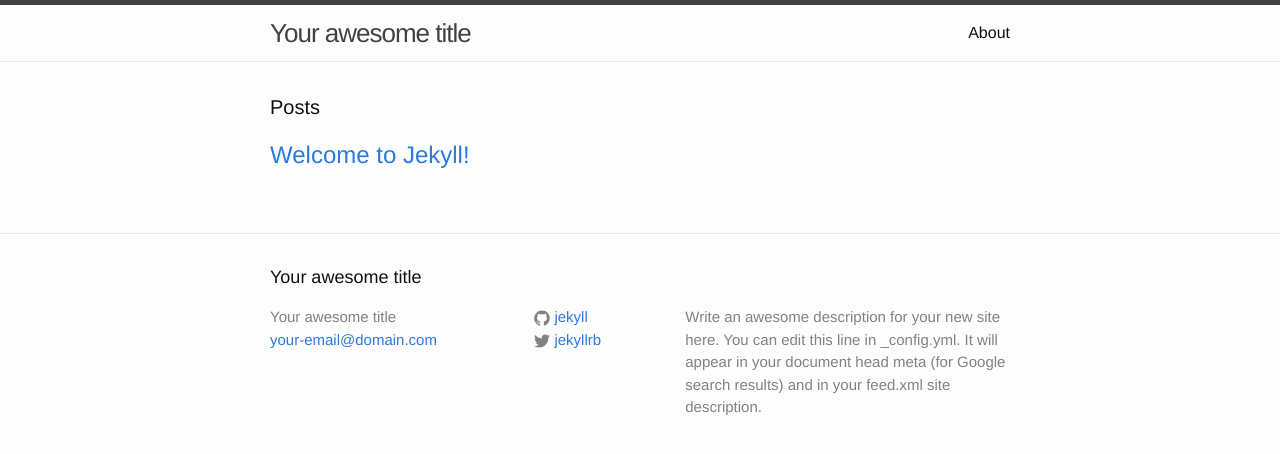
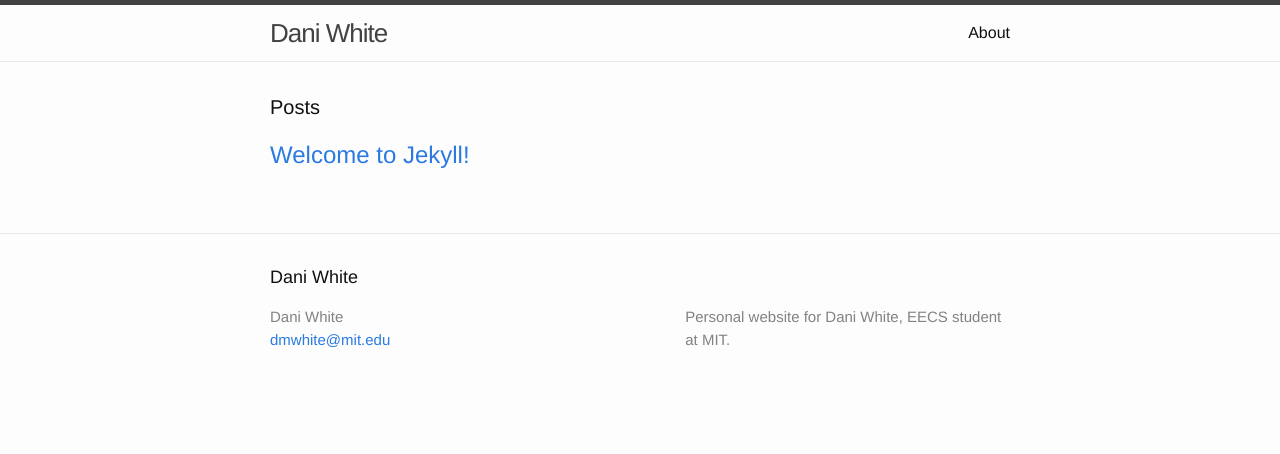
Before and after one commit to daniwhite/daniwhite.github.io, a Jekyll site: the page built from index.html, in a window 1280 px wide. Shown: the top 454 px of the page. Built offline with Jekyll 4.4.1, drawn with Linux system fonts in a browser that asks for light colours.

Commit message:
Update contact info and description

```diff
--- a/_config.yml
+++ b/_config.yml
@@ -6,16 +6,14 @@
 # 'jekyll serve'. If you change this file, please restart the server process.
 
 # Site settings
-title: Your awesome title
-email: your-email@domain.com
+title: Dani White
+email: dmwhite@mit.edu
 description: > # this means to ignore newlines until "baseurl:"
-  Write an awesome description for your new site here. You can edit this
-  line in _config.yml. It will appear in your document head meta (for
-  Google search results) and in your feed.xml site description.
+    Personal website for Dani White, EECS student at MIT.
 baseurl: "" # the subpath of your site, e.g. /blog
 url: "http://yourdomain.com" # the base hostname & protocol for your site
-twitter_username: jekyllrb
-github_username:  jekyll
+# twitter_username: jekyllrb
+# github_username:  jekyll
 
 # Build settings
 markdown: kramdown
```
